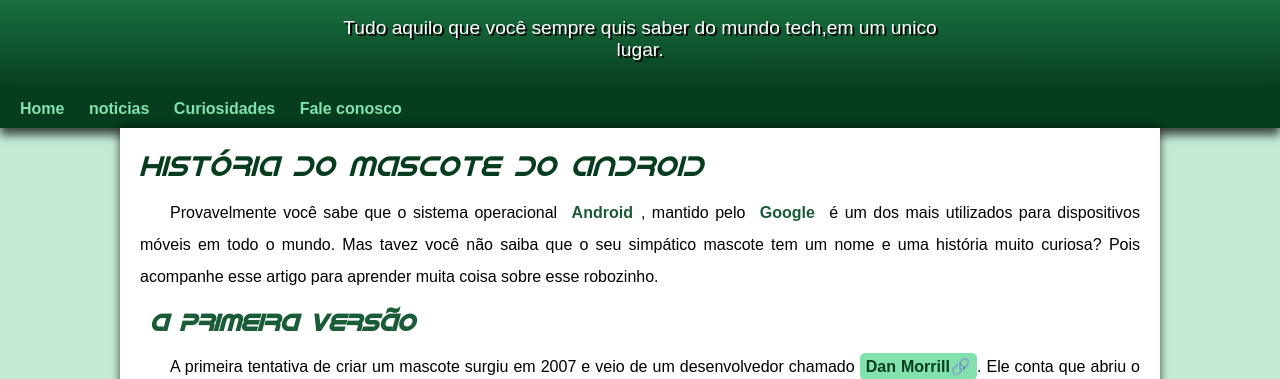
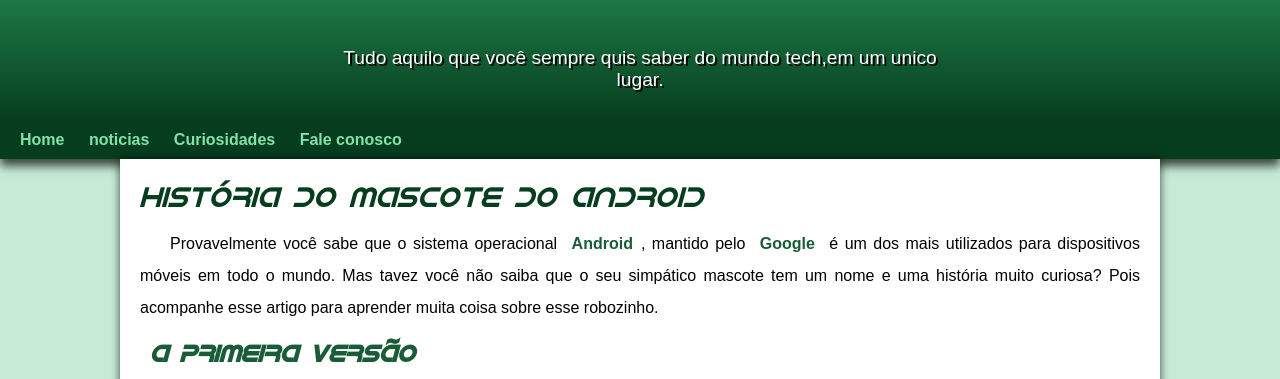
Before and after one commit to brayon7/projeto-android, a plain HTML site: page index.html in a window 1280 px wide. Shown: the part 100-479 px from the top of the page. Drawn offline with Linux system fonts and the light colour scheme.

Commit message:
erro de padding resolvido

```diff
--- a/style.css
+++ b/style.css
@@ -66,7 +66,7 @@ header > p {
     padding-left: 10px;
     margin: auto;
      text-shadow: 2px 2px 0px rgb(0, 0, 0);
-     margin-bottom: 20px;
+     padding: 30px;
 }
 
 nav {
```
